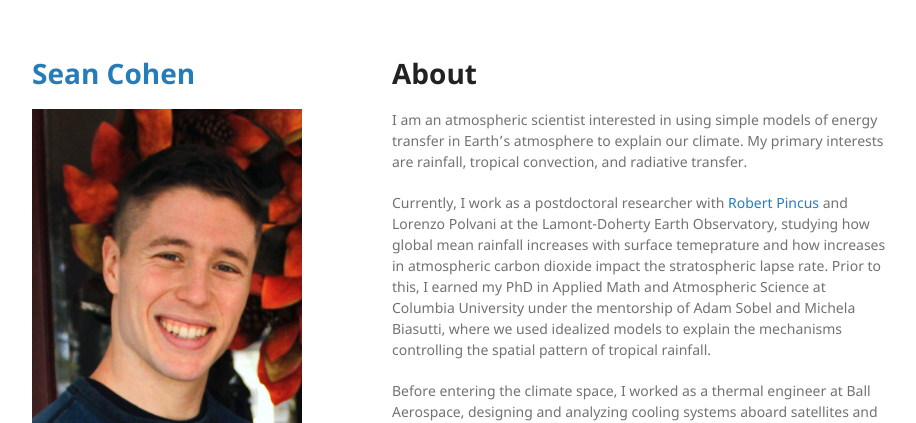
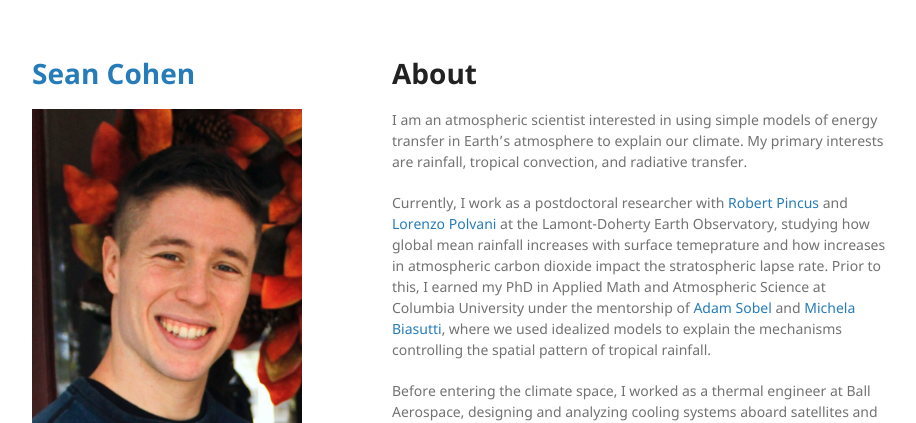
Before and after one commit to seancohen33/seancohen33.github.io, a Jekyll site: the page built from index.md, in a window 1280 px wide and 1339 px high. Shown: the top 423 px of the window, without its empty margins (178-1094 px from the left). Built offline with Jekyll 4.4.1, drawn with Linux system fonts in a browser that asks for light colours; our own code applies the rules of GitHub Pages for plain Markdown files; part of the change alters nothing that is shown.

```diff
--- a/index.md
+++ b/index.md
@@ -6,7 +6,7 @@ layout: default
 
 I am an atmospheric scientist interested in using simple models of energy transfer in Earth’s atmosphere to explain our climate. My primary interests are rainfall, tropical convection, and radiative transfer.
 
-Currently, I work as a postdoctoral researcher with [Robert Pincus](https://crew.ldeo.columbia.edu/people/robert-pincus) and Lorenzo Polvani at the Lamont-Doherty Earth Observatory, studying how global mean rainfall increases with surface temeprature and how increases in atmospheric carbon dioxide impact the stratospheric lapse rate. Prior to this, I earned my PhD in Applied Math and Atmospheric Science at Columbia University under the mentorship of Adam Sobel and Michela Biasutti, where we used idealized models to explain the mechanisms controlling the spatial pattern of tropical rainfall.
+Currently, I work as a postdoctoral researcher with [Robert Pincus](https://crew.ldeo.columbia.edu/people/robert-pincus) and [Lorenzo Polvani](https://www.columbia.edu/~lmp/) at the Lamont-Doherty Earth Observatory, studying how global mean rainfall increases with surface temeprature and how increases in atmospheric carbon dioxide impact the stratospheric lapse rate. Prior to this, I earned my PhD in Applied Math and Atmospheric Science at Columbia University under the mentorship of [Adam Sobel](https://www.columbia.edu/~ahs129/home.html) and [Michela Biasutti](https://www.ldeo.columbia.edu/~biasutti/), where we used idealized models to explain the mechanisms controlling the spatial pattern of tropical rainfall.
 
 Before entering the climate space, I worked as a thermal engineer at Ball Aerospace, designing and analyzing cooling systems aboard satellites and aircraft. However, I soon discovered I enjoyed explaining complex systems more so than making them - and what better complex system to (try to) explain than Earth's climate.
 
```
